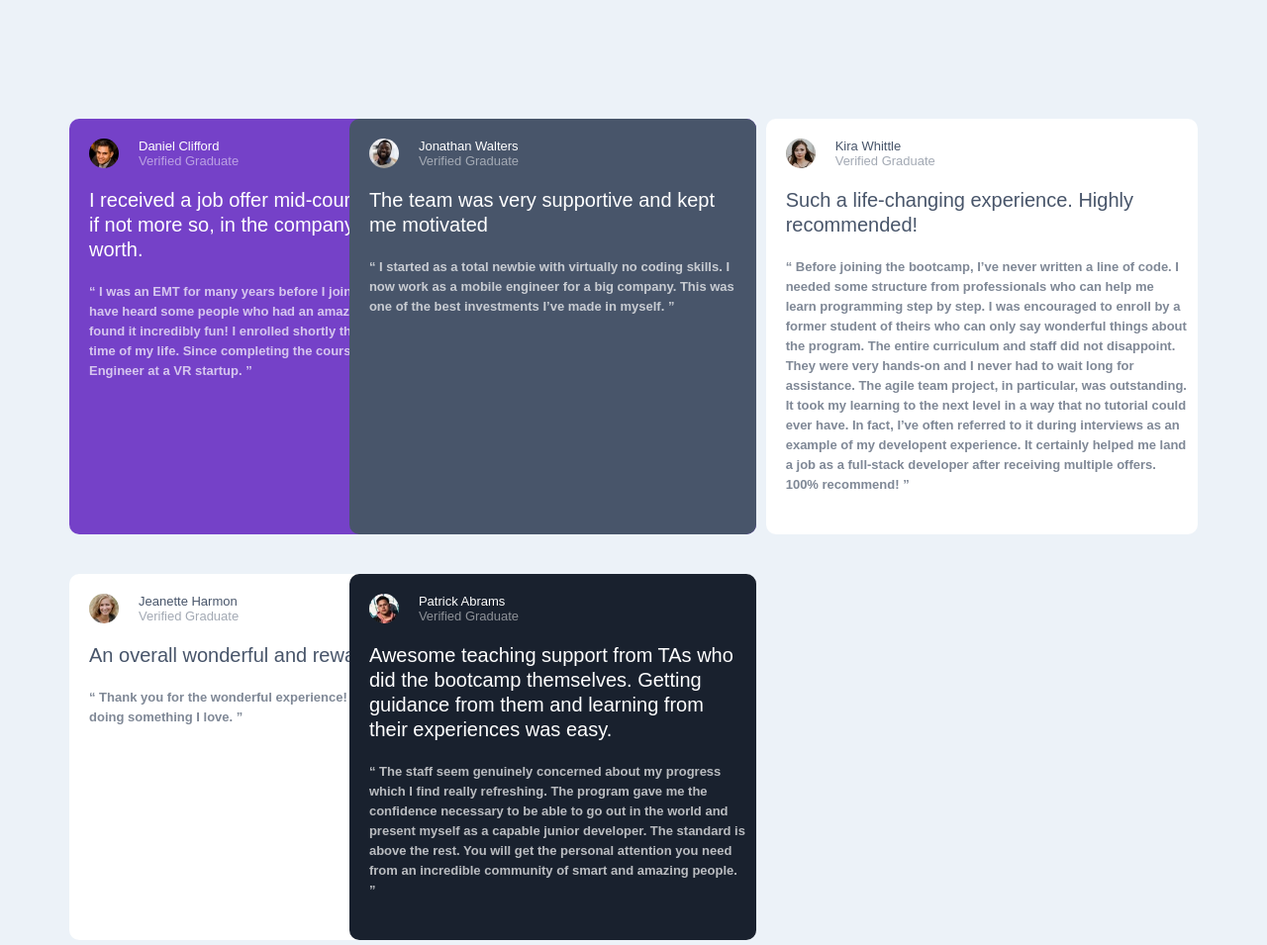
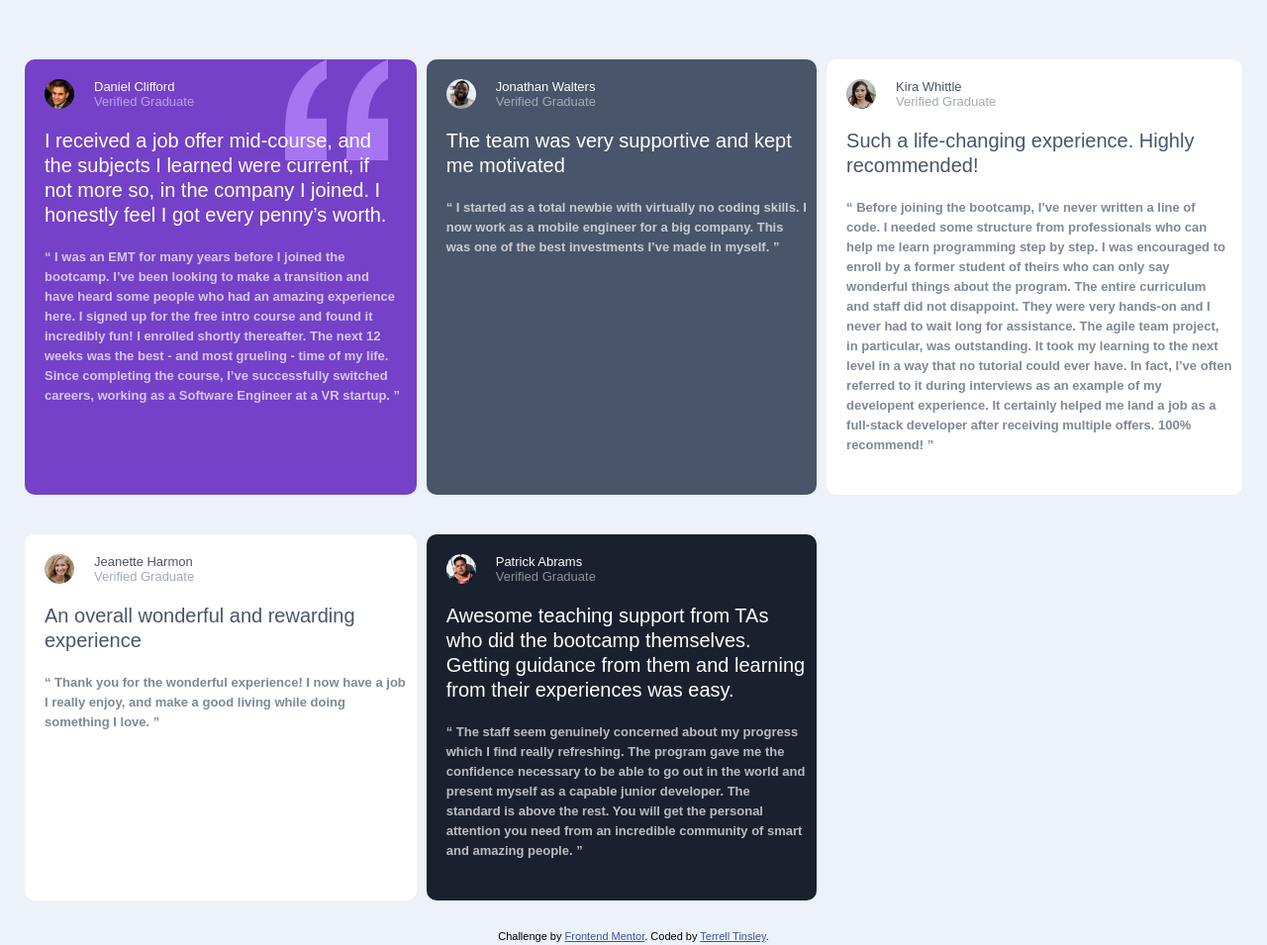
Before and after one commit to TRellTins/testimonials-grid-section, a plain HTML site: page index.html in a window 1280 px wide. Shown: the top 955 px of the page at 99% size. Drawn offline with Linux system fonts and the light colour scheme.

Commit message:
Update mystyle.css
trying to get the grid layout to work

```diff
--- a/mystyle.css
+++ b/mystyle.css
@@ -105,12 +105,10 @@ section {
 
 /* desktop setttings */
 @media only screen and (min-width: 600px) {
-   body {
-    padding: 120px 70px;
-    /* to center the content */
-   }
-
     main {
+    width: 100%;
+    margin-left: auto;
+    margin-right: auto;
     display: grid;
     grid-row: 2;
     row-gap: 10px;
@@ -119,25 +117,24 @@ section {
    }
 
    /* styling to make the grid layout */
-   section:nth-of-type(1) {
+   #first-cont {
     grid-column: 1/3;
     grid-row: 1/2;
    }
-   section:nth-of-type(2) {
+   #second-cont {
     grid-column: 2/3;
     grid-row: 1/2;
    }
-   section:nth-of-type(3) {
+   #third-cont {
     grid-column: 1/3;
     grid-row: 2/2;
    }
-   section:nth-of-type(4) {
+   #fourth-cont {
     grid-column: 2/3;
     grid-row: 2/2;
    }
-   section:nth-of-type(5) {
+   #last-cont {
     grid-column: 3/3;
     grid-row: 1/2;
-
    }
 }
```
